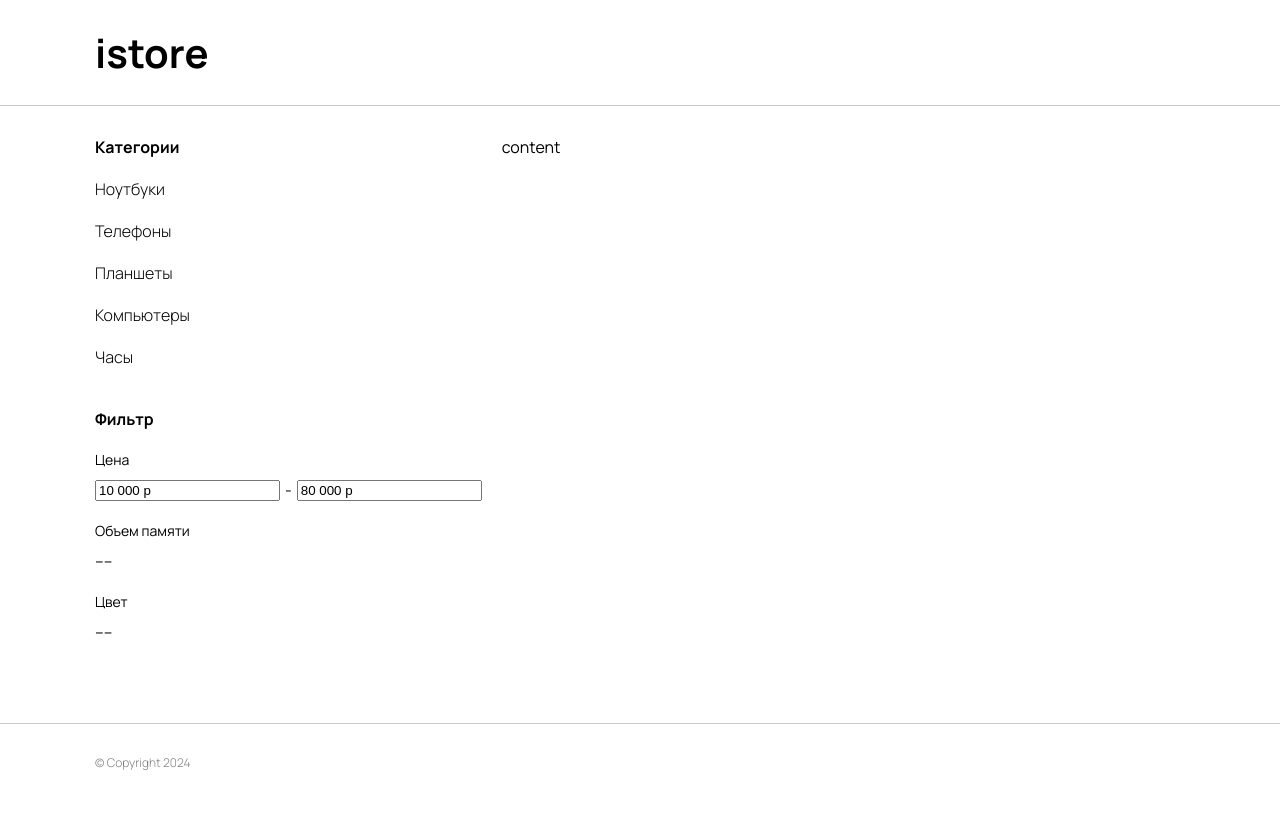
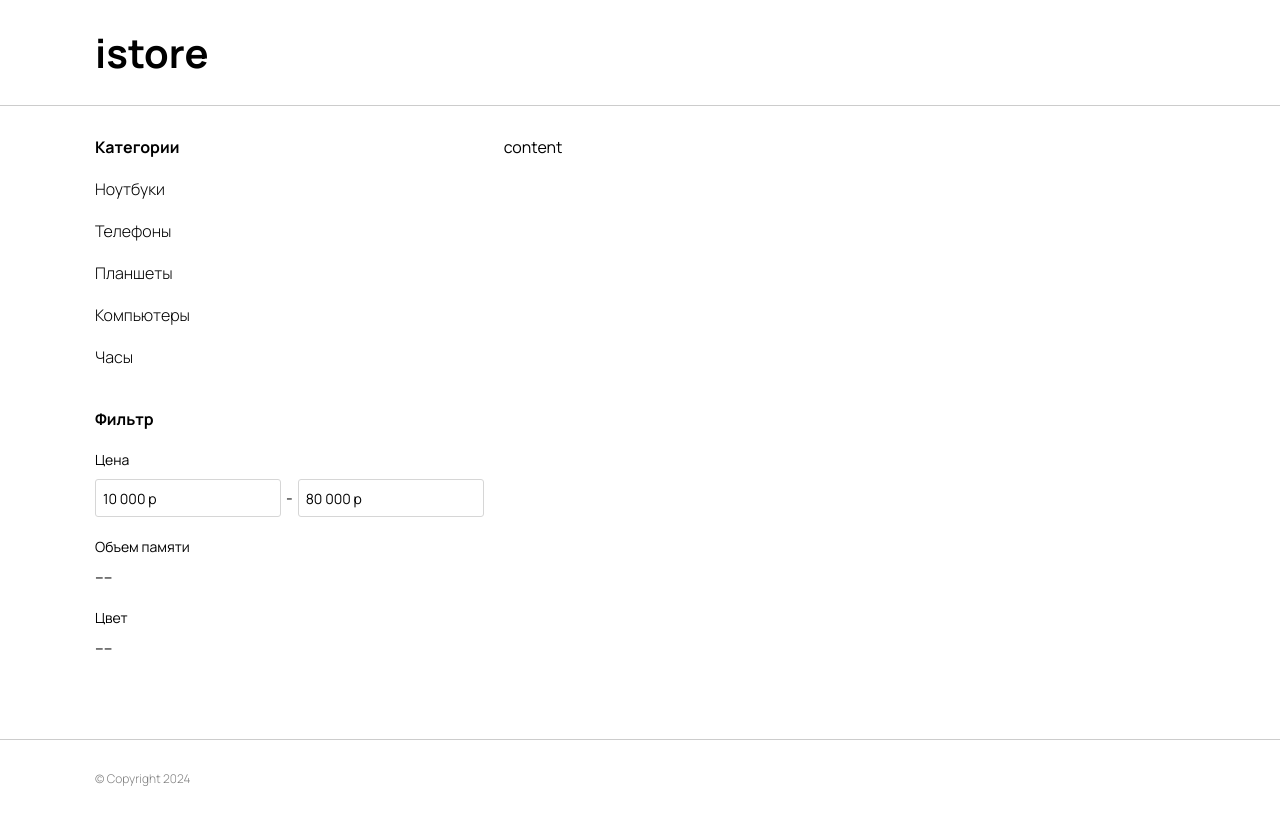
Before and after one commit to Nattyme/istore, a React (Create React App) app: page / in a window 1280 px wide. Built offline with nearby package versions, Linux system fonts and the light colour scheme.

Commit message:
input style

```diff
--- a/src/components/Input/style.css
+++ b/src/components/Input/style.css
@@ -0,0 +1,11 @@
+.input {
+    padding: 4px 7px;
+    height: 28px;
+    border: 1px solid #d6d6d6;
+    border-radius: 3px;
+
+    font-family: var(--font-family);
+    font-weight: 400;
+    font-size: 14px;
+    color: #000;
+}
--- a/src/index.css
+++ b/src/index.css
@@ -1,4 +1,8 @@
 @import url(https://fonts.googleapis.com/css?family=Manrope:200,300,regular,500,600,700,800);
+
+:root {
+    --font-family: 'Manrope', sans-serif;
+}
 
 body {
   margin: 0;
```
